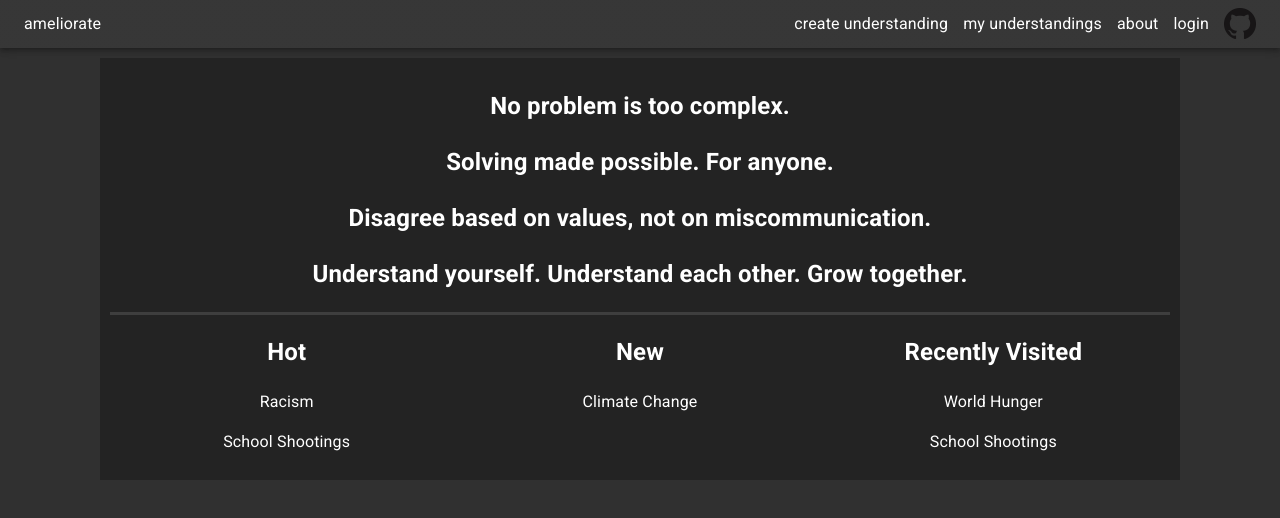
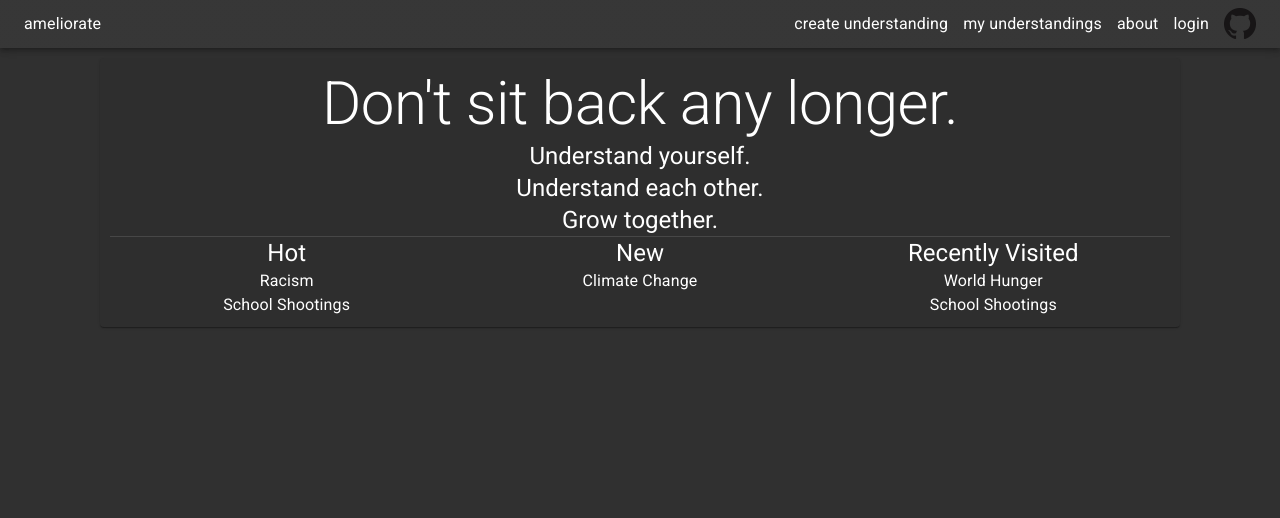
Before and after one commit to amelioro/ameliorate, a Next.js app in the folder web/: page / in a window 1280 px wide. Shown: the top 518 px of the page. Built offline with nearby package versions, Linux system fonts and the light colour scheme.

Commit message:
Build home via MUI

```diff
--- a/web/pages/index.tsx
+++ b/web/pages/index.tsx
@@ -1,62 +1,45 @@
-import { useTheme } from "@mui/material";
+import { Box, Divider, Paper, Typography } from "@mui/material";
 import type { NextPage } from "next";
 
 const Home: NextPage = () => {
-  const theme = useTheme();
-
   return (
     <>
-      <div className="center">
-        <section className="paper">
-          <h2>No problem is too complex.</h2>
-          <h2>Solving made possible. For anyone.</h2>
-          <h2>Disagree based on values, not on miscommunication.</h2>
-          <h2>Understand yourself. Understand each other. Grow together.</h2>
+      <Box display="flex" justifyContent="center">
+        <Paper sx={paper}>
+          <Typography variant="h2">Don&#39;t sit back any longer.</Typography>
+          <Typography variant="h5">Understand yourself.</Typography>
+          <Typography variant="h5">Understand each other.</Typography>
+          <Typography variant="h5">Grow together.</Typography>
 
-          <div className="split">
-            <div>
-              <h2>Hot</h2>
-              <p>Racism</p>
-              <p>School Shootings</p>
-            </div>
-            <div>
-              <h2>New</h2>
-              <p>Climate Change</p>
-            </div>
-            <div>
-              <h2>Recently Visited</h2>
-              <p>World Hunger</p>
-              <p>School Shootings</p>
-            </div>
-          </div>
-        </section>
-      </div>
+          <Divider />
 
-      <style jsx>{`
-        .center {
-          display: flex;
-          justify-content: center;
-        }
-
-        .paper {
-          background-color: ${theme.palette.background.paper};
-          width: 1080px;
-          margin: 10px;
-          padding: 10px;
-          text-align: center;
-        }
-
-        .split {
-          display: flex;
-          border-top: solid ${theme.palette.divider};
-        }
-
-        .split * {
-          flex: 1 1 0px;
-        }
-      `}</style>
+          <Box display="flex">
+            <Box flex="1">
+              <Typography variant="h5">Hot</Typography>
+              <Typography variant="body1">Racism</Typography>
+              <Typography variant="body1">School Shootings</Typography>
+            </Box>
+            <Box flex="1">
+              <Typography variant="h5">New</Typography>
+              <Typography variant="body1">Climate Change</Typography>
+            </Box>
+            <Box flex="1">
+              <Typography variant="h5">Recently Visited</Typography>
+              <Typography variant="body1">World Hunger</Typography>
+              <Typography variant="body1">School Shootings</Typography>
+            </Box>
+          </Box>
+        </Paper>
+      </Box>
     </>
   );
 };
 
+const paper = {
+  width: "1080px",
+  textAlign: "center",
+  margin: "10px",
+  padding: "10px",
+};
+
 export default Home;
```
Also changed, not shown: web/pages/index-og.tsx (added, +63 -0 lines).
